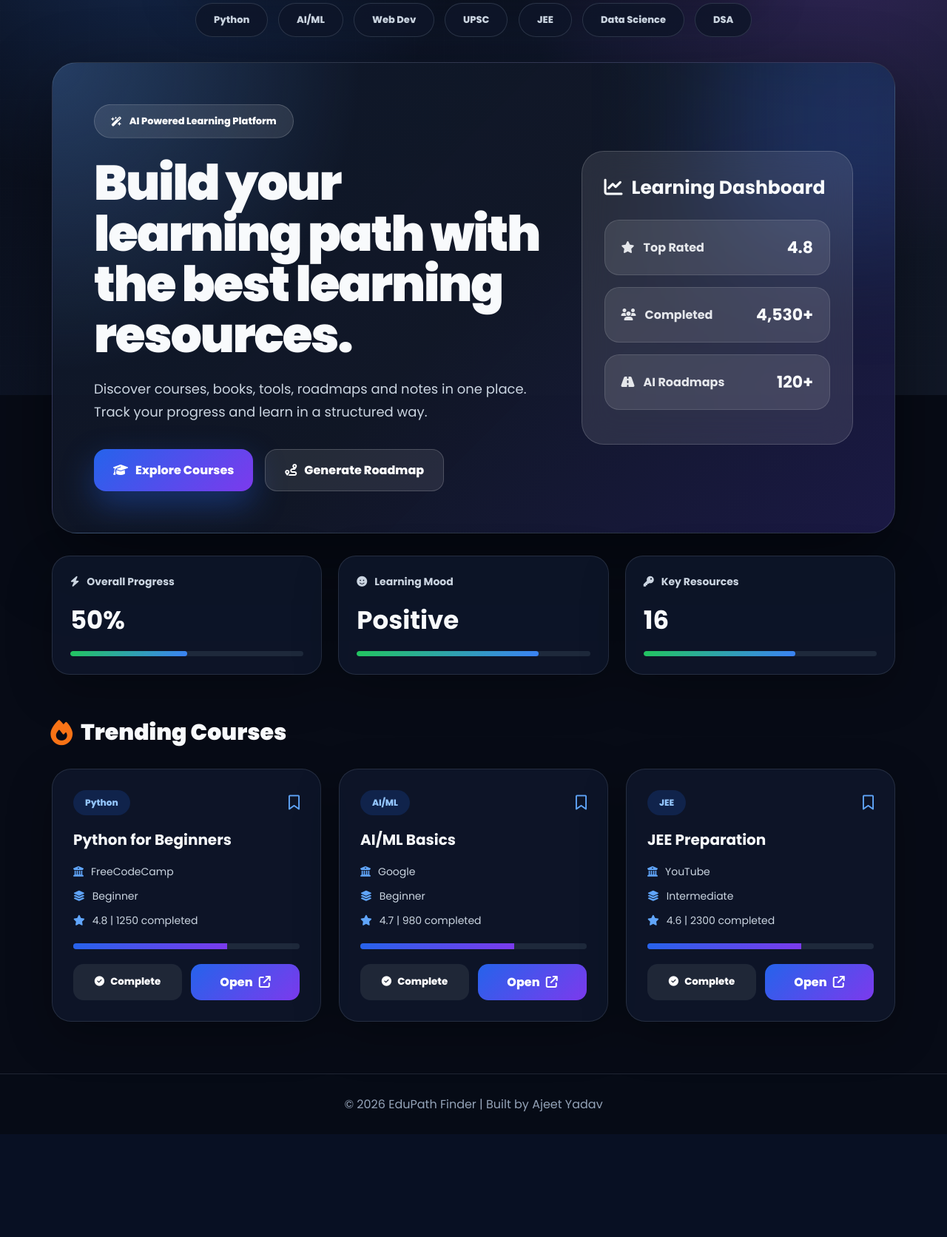
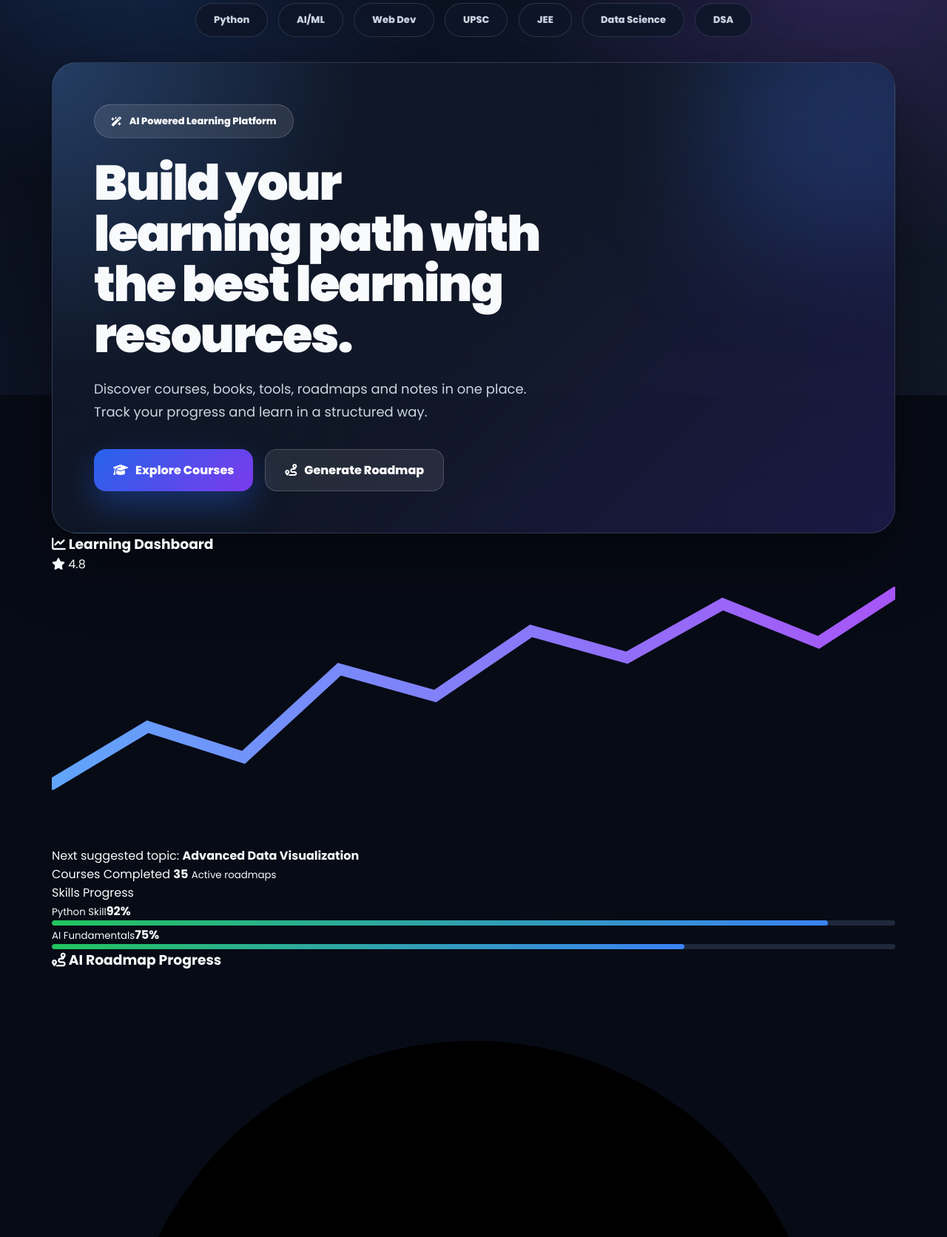
Before and after one commit to Ajeetyadav4583/EduPath-Finder, a Flask app: page / in a window 1280 px wide. Shown: the part 266-1938 px from the top of the page at 74% size. Before the commit the page ends 1799 px from the top, so only its background shows below. Run offline with Flask 3, Linux system fonts and the light colour scheme.

Commit message:
Update index.html

```diff
--- a/templates/index.html
+++ b/templates/index.html
@@ -45,47 +45,105 @@
         </div>
     </div>
 
-    <div class="dashboard-card reveal" data-delay="2">
-        <h3>
-            <i class="fa-solid fa-chart-line"></i>
-            Learning Dashboard
-        </h3>
+</section>
 
-        <div class="dash-row">
-            <span><i class="fa-solid fa-star"></i> Top Rated</span>
-            <b data-count="4.8">0.0</b>
+<section class="panel-grid">
+
+    <div class="panel reveal" data-delay="1">
+        <div class="panel-head">
+            <h3><i class="fa-solid fa-chart-line"></i> Learning Dashboard</h3>
+            <span class="rating-pill"><i class="fa-solid fa-star"></i> 4.8</span>
         </div>
 
-        <div class="dash-row">
-            <span><i class="fa-solid fa-users"></i> Completed</span>
-            <b data-count="4,530+">0</b>
+        <div class="mini-chart">
+            <svg viewBox="0 0 220 70" preserveAspectRatio="none">
+                <polyline points="0,55 25,40 50,48 75,25 100,32 125,15 150,22 175,8 200,18 220,5"
+                          fill="none" stroke="url(#chartGrad)" stroke-width="3" stroke-linecap="round"/>
+                <defs>
+                    <linearGradient id="chartGrad" x1="0" y1="0" x2="1" y2="0">
+                        <stop offset="0%" stop-color="#60a5fa"/>
+                        <stop offset="100%" stop-color="#a855f7"/>
+                    </linearGradient>
+                </defs>
+            </svg>
+            <p class="chart-caption">Next suggested topic: <b>Advanced Data Visualization</b></p>
         </div>
 
-        <div class="dash-row">
-            <span><i class="fa-solid fa-road"></i> AI Roadmaps</span>
-            <b data-count="120+">0</b>
+        <div class="panel-stats">
+            <div class="stat-box">
+                <span>Courses Completed</span>
+                <b data-count="35">0</b>
+                <small>Active roadmaps</small>
+            </div>
+            <div class="stat-box">
+                <span>Skills Progress</span>
+                <div class="skill-row"><small>Python Skill</small><b>92%</b></div>
+                <div class="line"><span style="width:92%"></span></div>
+                <div class="skill-row"><small>AI Fundamentals</small><b>75%</b></div>
+                <div class="line"><span style="width:75%"></span></div>
+            </div>
         </div>
     </div>
+
+    <div class="panel reveal" data-delay="2">
+        <div class="panel-head">
+            <h3><i class="fa-solid fa-route"></i> AI Roadmap Progress</h3>
+        </div>
+
+        <div class="roadmap-progress">
+            <svg viewBox="0 0 120 120" class="progress-ring">
+                <circle cx="60" cy="60" r="50" class="ring-bg"/>
+                <circle cx="60" cy="60" r="50" class="ring-fill" style="--pct:68"/>
+            </svg>
+            <div class="ring-label">
+                <b>68%</b>
+                <small>Roadmap</small>
+            </div>
+        </div>
+
+        <ul class="roadmap-steps">
+            <li class="done"><i class="fa-solid fa-circle-check"></i> AI Fundamentals <span>Complete</span></li>
+            <li class="active"><i class="fa-solid fa-spinner"></i> Machine Learning <span>75%</span></li>
+            <li><i class="fa-regular fa-circle"></i> Deep Learning <span>Next</span></li>
+            <li><i class="fa-regular fa-circle"></i> Specialization: NLP <span>Planned</span></li>
+        </ul>
+    </div>
+
+    <div class="panel reveal" data-delay="3">
+        <div class="panel-head">
+            <h3><i class="fa-solid fa-comments"></i> Community Hub</h3>
+        </div>
+
+        <div class="community-feed">
+            <div class="feed-item">
+                <div class="avatar">JN</div>
+                <div>
+                    <p><b>User_Jane12</b> just finished the Neural Networks module! Highly recommend. <span class="hashtag">#DeepLearning</span></p>
+                </div>
+            </div>
+            <div class="feed-item">
+                <div class="avatar mentor">AL</div>
+                <div>
+                    <p><b>Mentor_Alex</b> · Live Q&amp;A session tomorrow on Advanced Data Visualization. Sign up!</p>
+                </div>
+            </div>
+        </div>
+
+        <div class="feed-icons">
+            <i class="fa-brands fa-discord"></i>
+            <i class="fa-brands fa-x-twitter"></i>
+            <i class="fa-regular fa-comment-dots"></i>
+        </div>
+    </div>
+
 </section>
 
-<section class="analysis-grid">
-    <div class="analysis-card reveal" data-delay="1">
-        <h4><i class="fa-solid fa-bolt"></i> Overall Progress</h4>
-        <h2 data-count="50%">0%</h2>
-        <div class="line"><span style="width:50%"></span></div>
-    </div>
-
-    <div class="analysis-card reveal" data-delay="2">
-        <h4><i class="fa-solid fa-face-smile"></i> Learning Mood</h4>
-        <h2>Positive</h2>
-        <div class="line"><span style="width:78%"></span></div>
-    </div>
-
-    <div class="analysis-card reveal" data-delay="3">
-        <h4><i class="fa-solid fa-key"></i> Key Resources</h4>
-        <h2 data-count="16">0</h2>
-        <div class="line"><span style="width:65%"></span></div>
-    </div>
+<section class="stats-bar reveal">
+    <span><i class="fa-solid fa-chart-simple"></i> Live User Map</span>
+    <span><i class="fa-solid fa-graduation-cap"></i> 12,500+ Students</span>
+    <span><i class="fa-solid fa-chalkboard-user"></i> 350+ Accredited Instructors</span>
+    <span><i class="fa-solid fa-robot"></i> 700+ AI Tools</span>
+    <span><i class="fa-solid fa-heart"></i> 98% Student Satisfaction</span>
 </section>
 
 <h2 class="section-title reveal">
```
